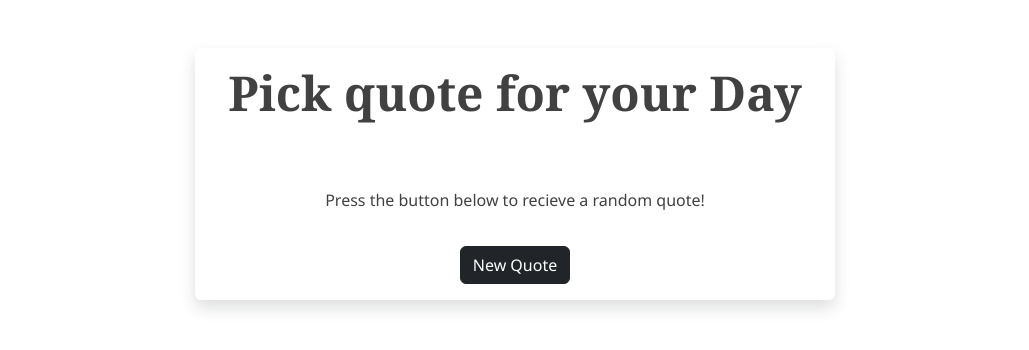
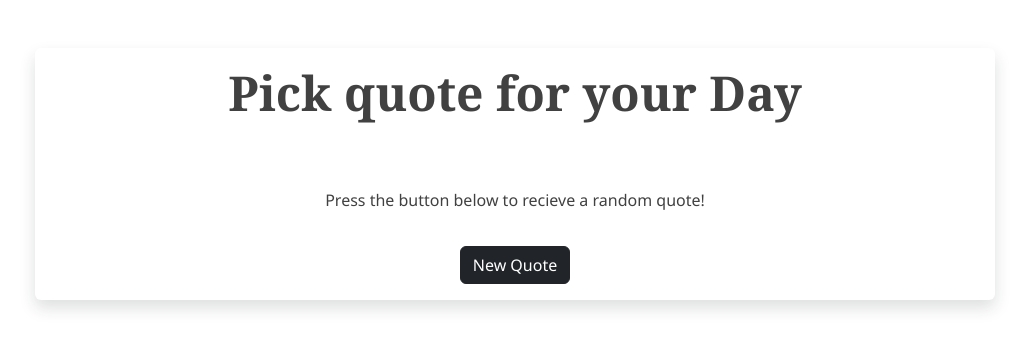
Before and after one commit to iiMuhammadRashed/DayQuote, a plain HTML site: page index.html in a window 1280 px wide. Shown: the whole page, without its empty margins (125-1154 px from the left). Drawn offline with Linux system fonts and the light colour scheme.

Commit message:
Update index.html

```diff
--- a/index.html
+++ b/index.html
@@ -9,16 +9,14 @@
     <link rel="stylesheet" href="/css/style.css" />
   </head>
   <body>
-    <div class="qoute_box w-50 mx-auto text-center shadow rounded my-5">
+    <div class="qoute_box w-75 mx-auto text-center shadow rounded my-5 px-5">
       <h1 class="my-5 py-3">Pick quote for your Day</h1>
       <p class="my-3">Press the button below to recieve a random quote!</p>
       <button class="btn btn-dark my-3" onclick="printRandomizeQuote()">
         New Quote
       </button>
     </div>
-    <div class="quote_result" id="showQuote">
-
-    </div>
+    <div class="quote_result" id="showQuote"></div>
 
     <script src="js/main.js"></script>
   </body>
```
